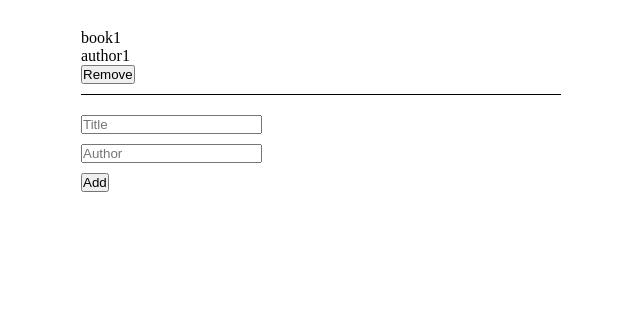
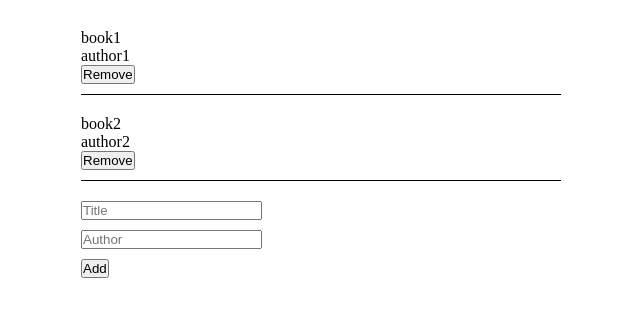
Before and after one commit to Nuga0909/My-Awesome-books-app, a website built with webpack: page src/index.html in a window 1280 px wide. Shown: the part 38-354 px from the top of the page, without its empty margins (239-879 px from the left). Built offline with nearby package versions, Linux system fonts and the light colour scheme.

Commit message:
display all books saved on page

```diff
--- a/src/index.html
+++ b/src/index.html
@@ -9,9 +9,13 @@
     <div class="container">
       <h1 class="head">Awesome books</h1>
       <div class="display">
-        <p class="title">book1</p>
-        <p class="author">author1</p>
-        <button class="remove">Remove</button>
+        <ul class="display-ul">
+          <!-- <li>
+            <p class="title">book1</p>
+            <p class="author">author1</p>
+            <button class="remove">Remove</button>
+          </li> -->
+        </ul>
       </div>
       <div class="input">
         <label for="input-title"></label>
--- a/src/index.js
+++ b/src/index.js
@@ -2,15 +2,17 @@ import _ from 'lodash';
 import './style.css';
 
 const books = [
-  {
-    title: 'book1',
-    author: 'author1'
-},
-{
-  title: 'book2',
-  author: 'author2'
-},
+  // {
+  //   title: 'book1',
+  //   author: 'author1'
+  // },
+  // {
+  //   title: 'book2',
+  //   author: 'author2'
+  // },
 ];
+
+const display = document.querySelector('.display-ul');
 
 function addBook(title, author) {
   const obj = {};
@@ -19,9 +21,19 @@ function addBook(title, author) {
   obj['title'] = newTitle;
   obj['author'] = newAuthor;
   books.push(obj);
+
+  display.innerHTML += `
+        <li>
+          <p class="title">${title}</p>
+          <p class="author">${author}</p>
+          <button class="remove">Remove</button>
+        </li>
+`
 }
 
-addBook('book3', 'author3');
+addBook('book1', 'author1');
+addBook('book2', 'author2');
+
 
 console.log(books);
 
--- a/src/style.css
+++ b/src/style.css
@@ -11,7 +11,7 @@ h1 {
   padding-bottom: 30px;
 }
 
-.display {
+li {
   border-bottom: 1px solid black;
   margin-bottom: 20px;
   padding-bottom: 10px;
@@ -31,3 +31,7 @@ input {
 #submit {
   width: fit-content;
 }
+
+li {
+  list-style: none;
+}
```
